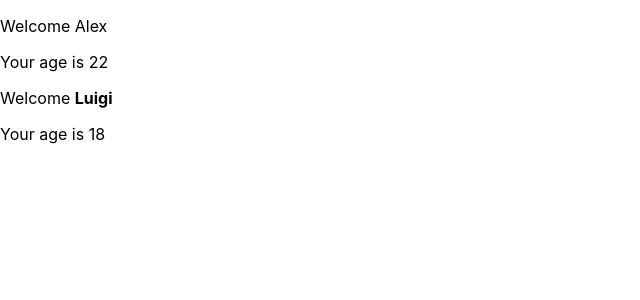
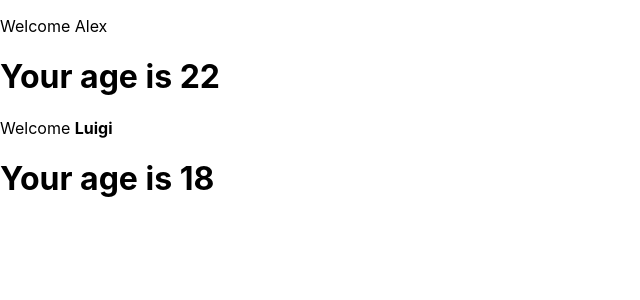
Before and after one commit to AlexMalla/react--exercises, a React (Create React App) app: page / in a window 1280 px wide. Shown: the top 300 px of the page, without its empty margins (0-640 px from the left). Built offline with nearby package versions, Linux system fonts and the light colour scheme.

Commit message:
ex Props 05

```diff
--- /dev/null
+++ b/src/Age.js
@@ -0,0 +1,9 @@
+import React from "react";
+
+class Age extends React.Component {
+  render() {
+    return <h1> Your age is {this.props.age}</h1>;
+  }
+}
+
+export default Age;
--- a/src/Welcome.js
+++ b/src/Welcome.js
@@ -1,11 +1,12 @@
 import React from "react";
+import Age from "./Age";
 
 class Welcome extends React.Component {
   render() {
     return (
       <div>
         <p> Welcome {this.props.name}</p>
-        <p> Your age is {this.props.age}</p>
+        <Age age={this.props.age} />
       </div>
     );
   }
```
